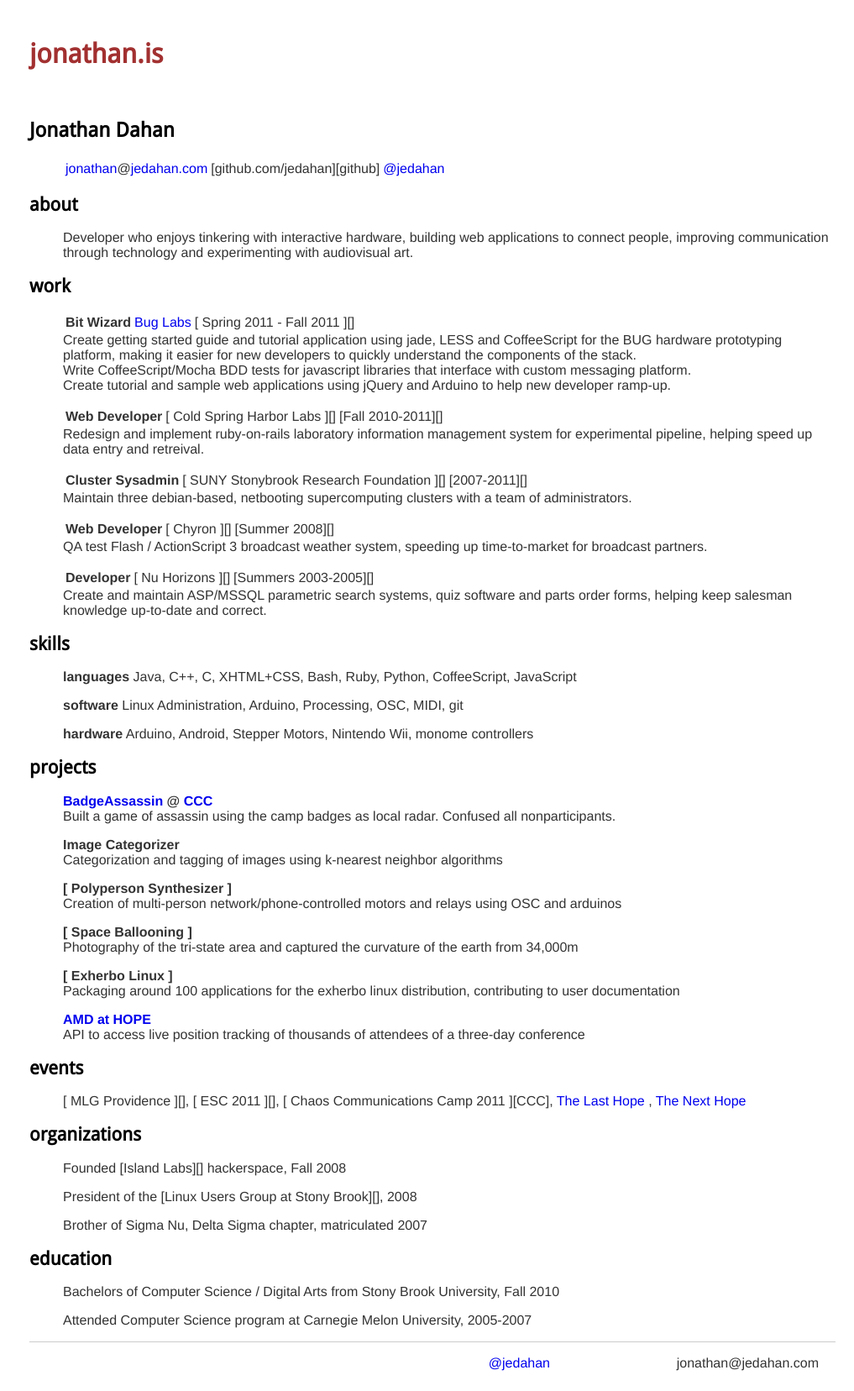
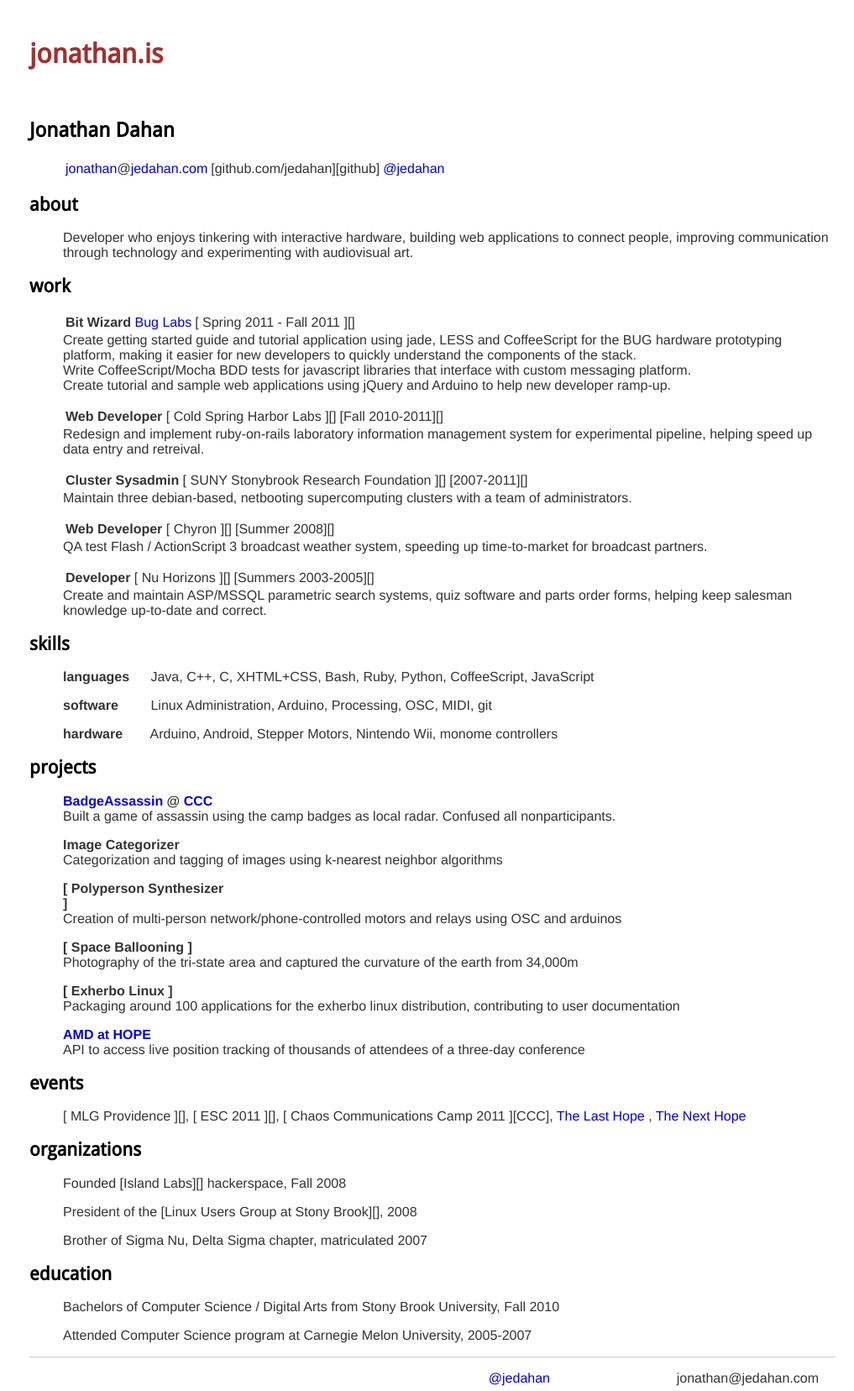
Before and after one commit to jedahan/jedahan.github.com, a Jekyll site: the page built from resume/index.md, in a window 1280 px wide. Shown: the whole page at 84% size, without its empty margins (125-1142 px from the left). Built offline with Jekyll 4.4.1, drawn with Linux system fonts in a browser that asks for light colours.

Commit message:
many thanks to michaelrtm

```diff
--- a/css/screen.css
+++ b/css/screen.css
@@ -133,3 +133,14 @@
 {
   font-size: 50%;
 }
+
+
+strong{ display:inline-block;}
+
+#skills + ul li strong{ width:100px; }
+#projects + ul li strong{ width:200px; }
+
+#work + ul li p:first-child { text-align:right; color:grey}
+#work + ul li p:first-child strong{ float:left; color:black }
+
+ul li{margin-bottom:15px;}
--- a/resume/index.md
+++ b/resume/index.md
@@ -13,7 +13,7 @@
 
 work
 ----
- * __Bit Wizard__ | [ Bug Labs ][] | [ Spring 2011 - Fall 2011 ][]
+ * __Bit Wizard__ [ Bug Labs ][] | [ Spring 2011 - Fall 2011 ][]
 
      Create getting started guide and tutorial application using jade, LESS and CoffeeScript for the BUG hardware prototyping platform, making it easier for new developers to quickly understand the components of the stack.
 
@@ -21,29 +21,29 @@
 
      Create tutorial and sample web applications using jQuery and Arduino to help new developer ramp-up.
 
- * __Web Developer__ | [ Cold Spring Harbor Labs ][] | [Fall 2010-2011][]
+ * __Web Developer__ [ Cold Spring Harbor Labs ][] | [Fall 2010-2011][]
 
      Redesign and implement ruby-on-rails laboratory information management system for experimental pipeline, helping speed up data entry and retreival.
 
 
- * __Cluster Sysadmin__ | [ SUNY Stonybrook Research Foundation ][] | [2007-2011][]
+ * __Cluster Sysadmin__ [ SUNY Stonybrook Research Foundation ][] | [2007-2011][]
 
      Maintain three debian-based, netbooting supercomputing clusters with a team of administrators.
 
- * __Web Developer__ | [ Chyron ][] | [Summer 2008][]
+ * __Web Developer__ [ Chyron ][] | [Summer 2008][]
 
      QA test Flash / ActionScript 3 broadcast weather system, speeding up time-to-market for broadcast partners.
 
- * __Developer__ | [ Nu Horizons ][] | [Summers 2003-2005][]
+ * __Developer__ [ Nu Horizons ][] | [Summers 2003-2005][]
 
      Create and maintain ASP/MSSQL parametric search systems, quiz software and parts order forms, helping keep salesman knowledge up-to-date and correct.
 
 skills
 ------
 
- * __languages__ Java, C++, C, XHTML+CSS, Bash, Ruby, Python, CoffeeScript, JavaScript <br>
- * __software__ Linux Administration, Arduino, Processing, OSC, MIDI, git <br>
- * __hardware__ Arduino, Android, Stepper Motors, Nintendo Wii, monome controllers <br>
+ * __languages__ Java, C++, C, XHTML+CSS, Bash, Ruby, Python, CoffeeScript, JavaScript
+ * __software__ Linux Administration, Arduino, Processing, OSC, MIDI, git
+ * __hardware__ Arduino, Android, Stepper Motors, Nintendo Wii, monome controllers
 
 projects
 --------
```
